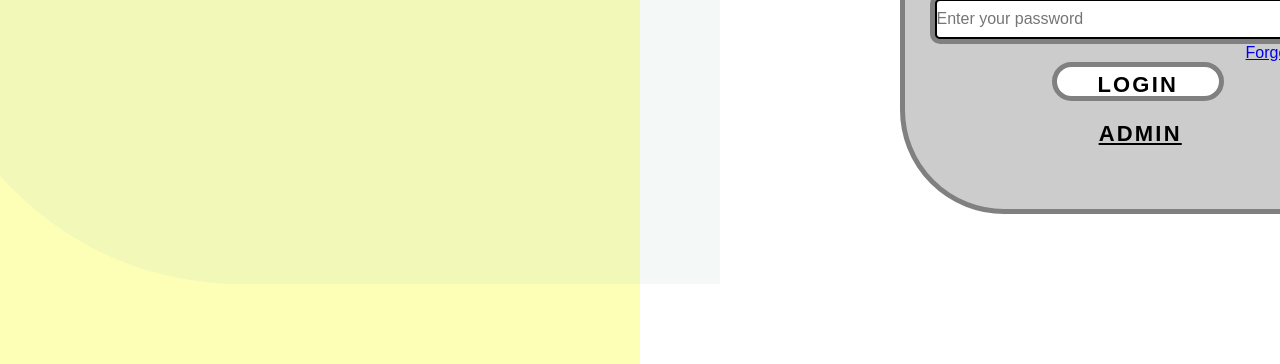
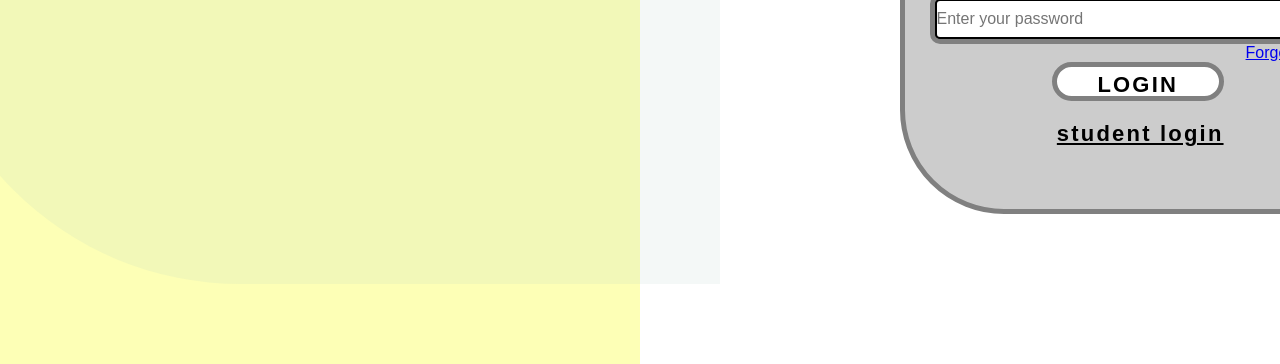
Before and after one commit to Savisrisundar/UI, a plain HTML site: page admin_page.html in a window 1280 px wide. Shown: the part 436-800 px from the top of the page. Drawn offline with Linux system fonts and the light colour scheme.

Commit message:
Update admin_page.html

```diff
--- a/admin_page.html
+++ b/admin_page.html
@@ -40,7 +40,7 @@
                    <p> LOGIN</p>
                 </div>
                 <div>
-                    <a href="#" class="small" >ADMIN</a>
+                    <a href="index.html" class="small" >student login</a>
                 </div>
             </div>
 
```
